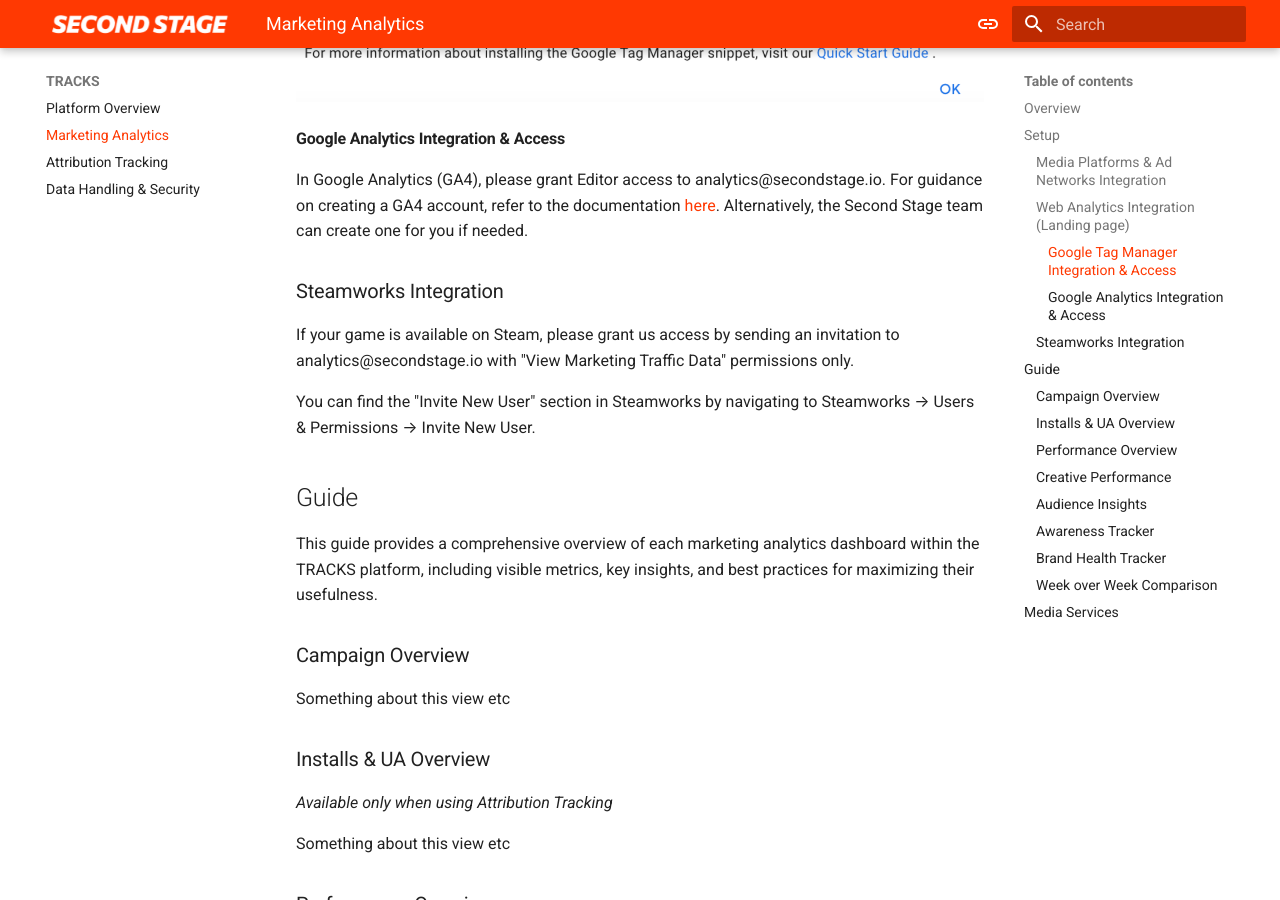
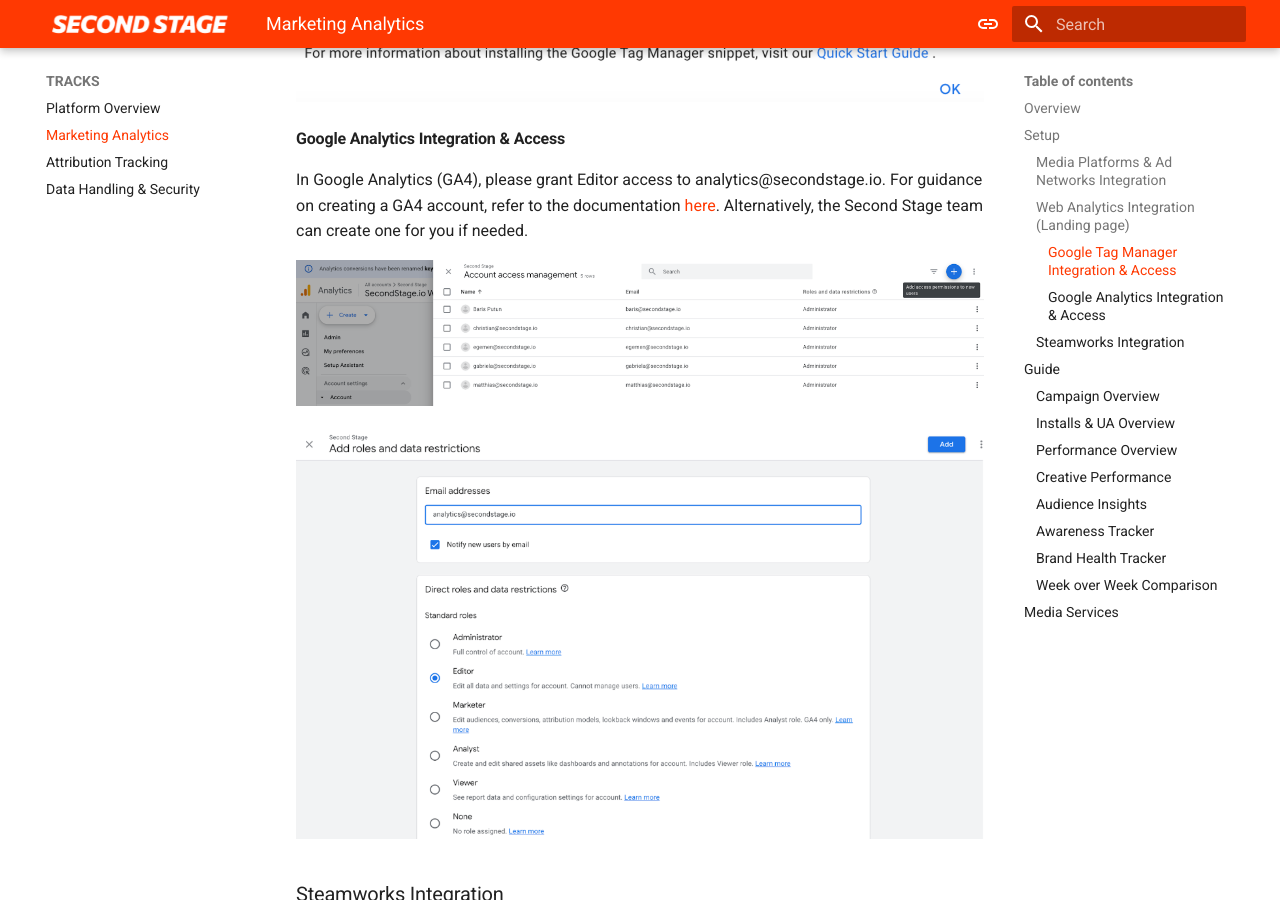
Before and after one commit to secondstage-io/tracks-documentation, an MkDocs documentation site: the page built from docs/tracks/marketing-analytics.md, in a window 1280 px wide and 900 px high, scrolled down 1615 px. Built offline with MkDocs 1.6.1 and Material for MkDocs 9.7.7, drawn with Linux system fonts in a browser that asks for light colours.

Commit message:
Update marketing-analytics.md
images added

```diff
--- a/docs/tracks/marketing-analytics.md
+++ b/docs/tracks/marketing-analytics.md
@@ -35,11 +35,17 @@
 
 In Google Analytics (GA4), please grant Editor access to analytics@secondstage.io. For guidance on creating a GA4 account, refer to the documentation [here](https://support.google.com/analytics/answer/9304153). Alternatively, the Second Stage team can create one for you if needed.
 
+![Google Analytics Integration](/assets/marketinganalytics_g4access-1.png "Google Analytics Setup")
+
+![Google Analytics Integration](/assets/marketinganalytics_g4access-2.png "Google Analytics Setup")
+
 ### Steamworks Integration
 
 If your game is available on Steam, please grant us access by sending an invitation to analytics@secondstage.io with "View Marketing Traffic Data" permissions only.
 
 You can find the "Invite New User" section in Steamworks by navigating to Steamworks → Users & Permissions → Invite New User.
+
+![Steamworks Setup](/assets/marketinganalytics_steamaccess.png "Steamworks Setup")
 
 ## Guide
 
```
